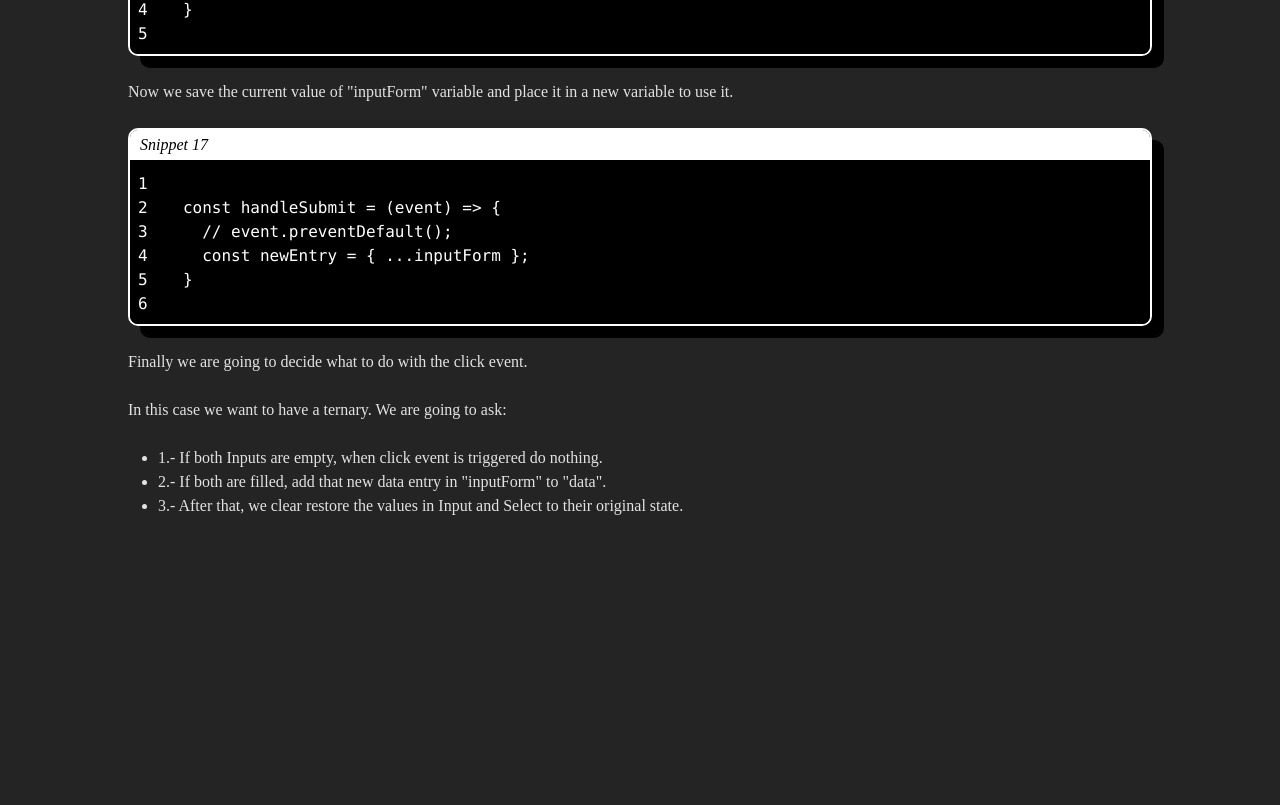
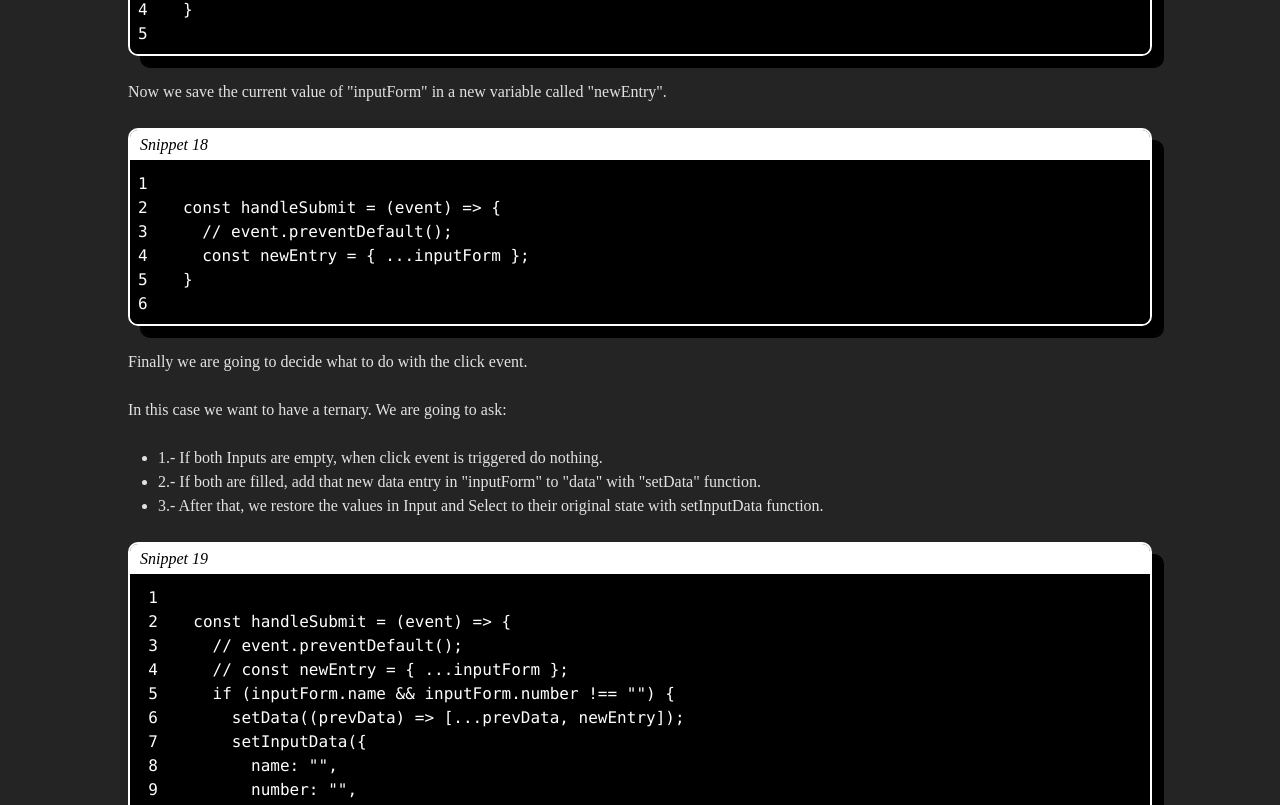
Before and after one commit to kinxori/inxel-test, a React (Vite) app: page / in a window 1280 px wide. Shown: the part 8392-9197 px from the top of the page. Before the commit the page ends 8990 px from the top, so only its background shows below. Built offline with nearby package versions, Linux system fonts and the light colour scheme.

Commit message:
updated content in page 25

```diff
--- a/src/App.jsx
+++ b/src/App.jsx
@@ -566,13 +566,10 @@ export default function App() {
               {snippet17}
             </SyntaxHighlighter>
           </div>
-          <p>
-            Now we save the current value of "inputForm" variable and place it in a new variable to
-            use it.
-          </p>
+          <p>Now we save the current value of "inputForm" in a new variable called "newEntry".</p>
           <div className="rounded-[10px] overflow-hidden drop-shadow-[12px_12px_0px_rgba(0,0,0,1)] border-white border-[2px]   ">
             <div className="w-[100%] h-[30px] bg-white flex items-center pl-[10px]   ">
-              <i className="text-black  ">Snippet 17</i>
+              <i className="text-black  ">Snippet 18</i>
             </div>
             <hr className="border-black border-[2px]"></hr>
             <SyntaxHighlighter
@@ -587,12 +584,28 @@ export default function App() {
           <p>In this case we want to have a ternary. We are going to ask:</p>
           <ul className="list-disc pl-[30px]">
             <li>1.- If both Inputs are empty, when click event is triggered do nothing.</li>
-            <li>2.- If both are filled, add that new data entry in "inputForm" to "data".</li>
             <li>
-              3.- After that, we clear restore the values in Input and Select to their original
-              state.
+              2.- If both are filled, add that new data entry in "inputForm" to "data" with
+              "setData" function.
+            </li>
+            <li>
+              3.- After that, we restore the values in Input and Select to their original state with
+              setInputData function.
             </li>
           </ul>
+          <div className="rounded-[10px] overflow-hidden drop-shadow-[12px_12px_0px_rgba(0,0,0,1)] border-white border-[2px]   ">
+            <div className="w-[100%] h-[30px] bg-white flex items-center pl-[10px]   ">
+              <i className="text-black  ">Snippet 19</i>
+            </div>
+            <hr className="border-black border-[2px]"></hr>
+            <SyntaxHighlighter
+              language="text"
+              customStyle={{ background: "black", color: "white" }}
+              showLineNumbers
+            >
+              {snippet19}
+            </SyntaxHighlighter>
+          </div>
         </div>
       </div>
     </article>
```
